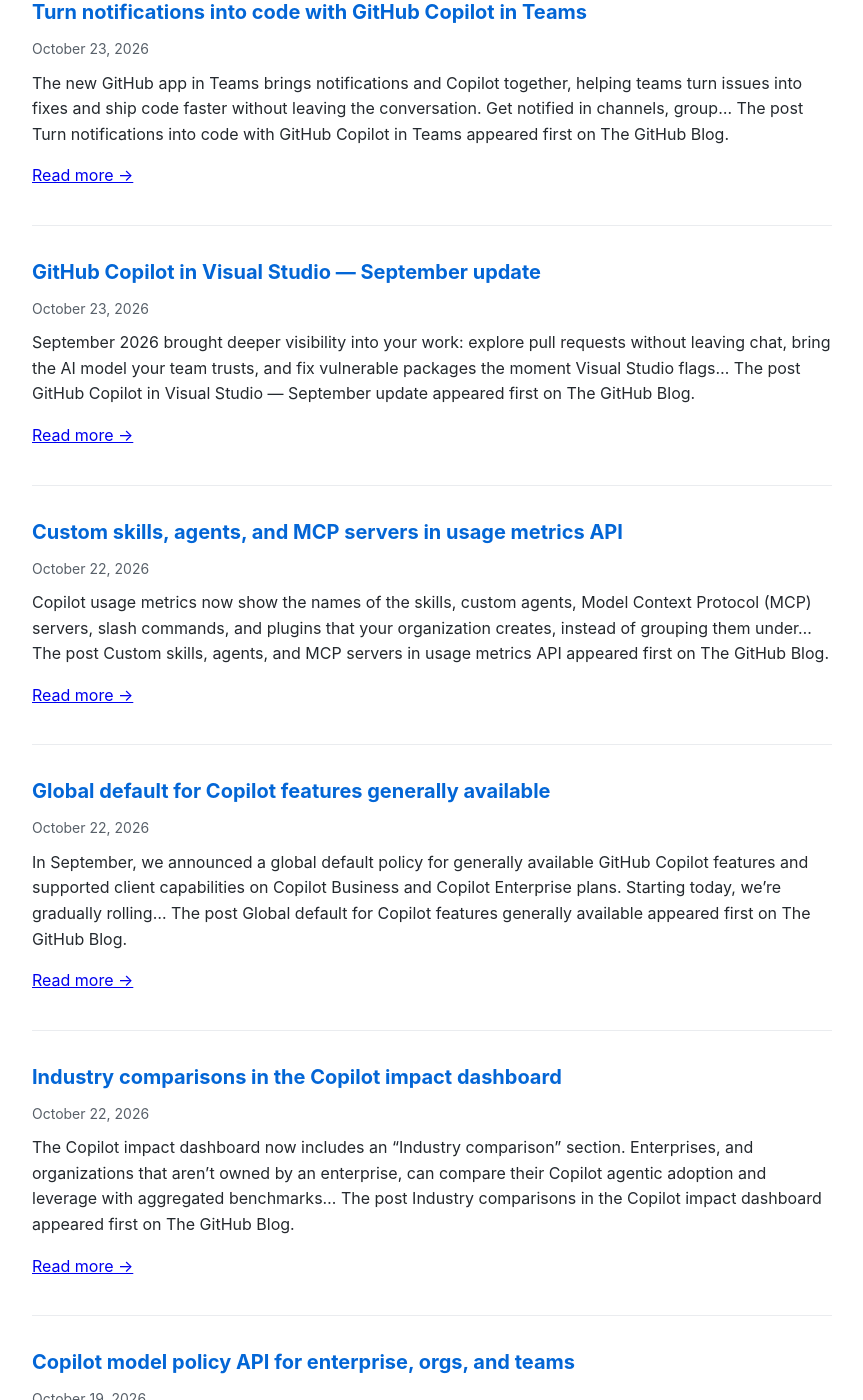
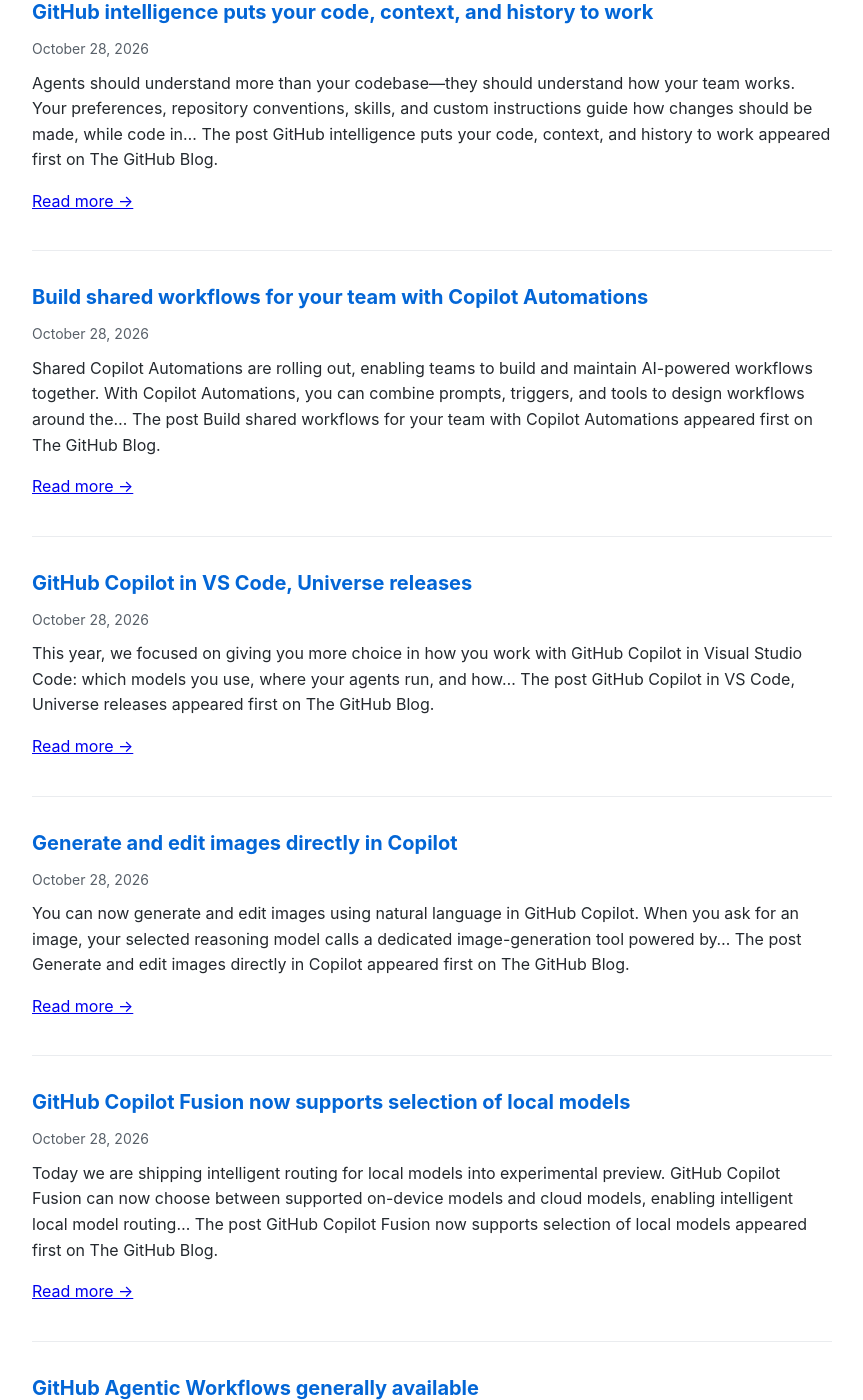
Before and after one commit to Oregand/oregand.github.io, a Jekyll site: the page copilot-feed.html, which Jekyll copies as it is, in a window 1280 px wide and 1400 px high, scrolled down 1168 px. Shown: the whole window, without its empty margins (208-1071 px from the left). Built offline with Jekyll 4.4.1, drawn with Linux system fonts in a browser that asks for light colours; some of the changed text lies outside the part shown.

Commit message:
Update RSS feed

```diff
--- a/copilot-feed.html
+++ b/copilot-feed.html
@@ -65,136 +65,136 @@
 
   <div class="feed-item">
     <div class="feed-title">
-      <a href="https://github.blog/changelog/2026-10-27-github-copilot-supports-server-to-server-authentication" target="_blank">GitHub Copilot supports server-to-server authentication</a>
+      <a href="https://github.blog/changelog/2026-10-28-route-and-orchestrate-models-with-github-copilot-fusion" target="_blank">Route and orchestrate models with GitHub Copilot Fusion</a>
     </div>
-    <div class="feed-date">October 27, 2026</div>
+    <div class="feed-date">October 28, 2026</div>
     <div class="feed-description">
-      GitHub Copilot now supports server-to-server authentication for GitHub Apps installed on organizations, available in public preview. Services and agents built with the GitHub Copilot SDK can now make requests on&#8230;
-The post GitHub Copilot supports server-to-server authentication appeared first on The GitHub Blog.
+      GitHub Copilot Fusion is generally available. Instead of picking a model for each task, choose Copilot Fusion and let Copilot intelligently route and orchestrate which models it uses for you.&#8230;
+The post Route and orchestrate models with GitHub Copilot Fusion appeared first on The GitHub Blog.
 
-      <p><a href="https://github.blog/changelog/2026-10-27-github-copilot-supports-server-to-server-authentication" target="_blank">Read more →</a></p>
+      <p><a href="https://github.blog/changelog/2026-10-28-route-and-orchestrate-models-with-github-copilot-fusion" target="_blank">Read more →</a></p>
     </div>
   </div>
 
   <div class="feed-item">
     <div class="feed-title">
-      <a href="https://github.blog/changelog/2026-10-26-github-copilot-assisted-permissions-generally-available" target="_blank">GitHub Copilot assisted permissions generally available</a>
+      <a href="https://github.blog/changelog/2026-10-28-github-copilot-app-universe-releases" target="_blank">GitHub Copilot app, Universe releases</a>
     </div>
-    <div class="feed-date">October 26, 2026</div>
+    <div class="feed-date">October 28, 2026</div>
     <div class="feed-description">
-      Assisted permissions are now generally available in GitHub Copilot CLI, GitHub Copilot app, and Visual Studio Code. When Copilot requests permission to run a command, access a file system path,&#8230;
-The post GitHub Copilot assisted permissions generally available appeared first on The GitHub Blog.
+      Work doesn&#8217;t always fit in a single repository or session. A feature can span several repositories. A launch plan can pull in specs, designs, and assets without touching a repository&#8230;
+The post GitHub Copilot app, Universe releases appeared first on The GitHub Blog.
 
-      <p><a href="https://github.blog/changelog/2026-10-26-github-copilot-assisted-permissions-generally-available" target="_blank">Read more →</a></p>
+      <p><a href="https://github.blog/changelog/2026-10-28-github-copilot-app-universe-releases" target="_blank">Read more →</a></p>
     </div>
   </div>
 
   <div class="feed-item">
     <div class="feed-title">
-      <a href="https://github.blog/changelog/2026-10-26-gpt-6-1-terra-in-github-copilot" target="_blank">GPT-6.1 Terra in GitHub Copilot</a>
+      <a href="https://github.blog/changelog/2026-10-28-github-enterprise-now-includes-access-to-github-copilot" target="_blank">GitHub Enterprise now includes access to GitHub Copilot</a>
     </div>
-    <div class="feed-date">October 26, 2026</div>
+    <div class="feed-date">October 28, 2026</div>
     <div class="feed-description">
-      GPT-6.1 Terra, OpenAI&#8217;s newest model, is now generally available in GitHub Copilot. It is designed for everyday agentic coding and terminal work at a lower cost than GPT-6.1 Sol. In&#8230;
-The post GPT-6.1 Terra in GitHub Copilot appeared first on The GitHub Blog.
+      Enterprises working with a GitHub or Microsoft account team can now get Copilot included with GitHub Enterprise for every licensed user. Previously, you had to manage two things: how many&#8230;
+The post GitHub Enterprise now includes access to GitHub Copilot appeared first on The GitHub Blog.
 
-      <p><a href="https://github.blog/changelog/2026-10-26-gpt-6-1-terra-in-github-copilot" target="_blank">Read more →</a></p>
+      <p><a href="https://github.blog/changelog/2026-10-28-github-enterprise-now-includes-access-to-github-copilot" target="_blank">Read more →</a></p>
     </div>
   </div>
 
   <div class="feed-item">
     <div class="feed-title">
-      <a href="https://github.blog/changelog/2026-10-23-usage-metrics-api-adds-usage-from-tools-like-opencode" target="_blank">Usage metrics API adds usage from tools like OpenCode</a>
+      <a href="https://github.blog/changelog/2026-10-28-security-extension-for-the-github-copilot-app" target="_blank">Security extension for the GitHub Copilot app</a>
     </div>
-    <div class="feed-date">October 23, 2026</div>
+    <div class="feed-date">October 28, 2026</div>
     <div class="feed-description">
-      The Copilot usage metrics API now reports model usage from more of the tools your developers use with Copilot, including tools like OpenCode that weren&#8217;t previously captured in your reports.&#8230;
-The post Usage metrics API adds usage from tools like OpenCode appeared first on The GitHub Blog.
+      You can now work through your repository&#8217;s GitHub code scanning alerts without leaving the GitHub Copilot app. The new GitHub security extension, now in public preview, lets you find the&#8230;
+The post Security extension for the GitHub Copilot app appeared first on The GitHub Blog.
 
-      <p><a href="https://github.blog/changelog/2026-10-23-usage-metrics-api-adds-usage-from-tools-like-opencode" target="_blank">Read more →</a></p>
+      <p><a href="https://github.blog/changelog/2026-10-28-security-extension-for-the-github-copilot-app" target="_blank">Read more →</a></p>
     </div>
   </div>
 
   <div class="feed-item">
     <div class="feed-title">
-      <a href="https://github.blog/changelog/2026-10-23-turn-notifications-into-code-with-github-copilot-in-teams" target="_blank">Turn notifications into code with GitHub Copilot in Teams</a>
+      <a href="https://github.blog/changelog/2026-10-28-github-intelligence-puts-your-code-context-and-history-to-work" target="_blank">GitHub intelligence puts your code, context, and history to work</a>
     </div>
-    <div class="feed-date">October 23, 2026</div>
+    <div class="feed-date">October 28, 2026</div>
     <div class="feed-description">
-      The new GitHub app in Teams brings notifications and Copilot together, helping teams turn issues into fixes and ship code faster without leaving the conversation. Get notified in channels, group&#8230;
-The post Turn notifications into code with GitHub Copilot in Teams appeared first on The GitHub Blog.
+      Agents should understand more than your codebase&#8212;they should understand how your team works. Your preferences, repository conventions, skills, and custom instructions guide how changes should be made, while code in&#8230;
+The post GitHub intelligence puts your code, context, and history to work appeared first on The GitHub Blog.
 
-      <p><a href="https://github.blog/changelog/2026-10-23-turn-notifications-into-code-with-github-copilot-in-teams" target="_blank">Read more →</a></p>
+      <p><a href="https://github.blog/changelog/2026-10-28-github-intelligence-puts-your-code-context-and-history-to-work" target="_blank">Read more →</a></p>
     </div>
   </div>
 
   <div class="feed-item">
     <div class="feed-title">
-      <a href="https://github.blog/changelog/2026-10-22-github-copilot-in-visual-studio-september-update-2" target="_blank">GitHub Copilot in Visual Studio — September update</a>
+      <a href="https://github.blog/changelog/2026-10-28-build-shared-workflows-for-your-team-with-copilot-automations" target="_blank">Build shared workflows for your team with Copilot Automations</a>
     </div>
-    <div class="feed-date">October 23, 2026</div>
+    <div class="feed-date">October 28, 2026</div>
     <div class="feed-description">
-      September 2026 brought deeper visibility into your work: explore pull requests without leaving chat, bring the AI model your team trusts, and fix vulnerable packages the moment Visual Studio flags&#8230;
-The post GitHub Copilot in Visual Studio — September update appeared first on The GitHub Blog.
+      Shared Copilot Automations are rolling out, enabling teams to build and maintain AI-powered workflows together. With Copilot Automations, you can combine prompts, triggers, and tools to design workflows around the&#8230;
+The post Build shared workflows for your team with Copilot Automations appeared first on The GitHub Blog.
 
-      <p><a href="https://github.blog/changelog/2026-10-22-github-copilot-in-visual-studio-september-update-2" target="_blank">Read more →</a></p>
+      <p><a href="https://github.blog/changelog/2026-10-28-build-shared-workflows-for-your-team-with-copilot-automations" target="_blank">Read more →</a></p>
     </div>
   </div>
 
   <div class="feed-item">
     <div class="feed-title">
-      <a href="https://github.blog/changelog/2026-10-22-custom-skills-agents-and-mcp-servers-in-usage-metrics-api" target="_blank">Custom skills, agents, and MCP servers in usage metrics API</a>
+      <a href="https://github.blog/changelog/2026-10-28-github-copilot-in-vs-code-universe-releases" target="_blank">GitHub Copilot in VS Code, Universe releases</a>
     </div>
-    <div class="feed-date">October 22, 2026</div>
+    <div class="feed-date">October 28, 2026</div>
     <div class="feed-description">
-      Copilot usage metrics now show the names of the skills, custom agents, Model Context Protocol (MCP) servers, slash commands, and plugins that your organization creates, instead of grouping them under&#8230;
-The post Custom skills, agents, and MCP servers in usage metrics API appeared first on The GitHub Blog.
+      This year, we focused on giving you more choice in how you work with GitHub Copilot in Visual Studio Code: which models you use, where your agents run, and how&#8230;
+The post GitHub Copilot in VS Code, Universe releases appeared first on The GitHub Blog.
 
-      <p><a href="https://github.blog/changelog/2026-10-22-custom-skills-agents-and-mcp-servers-in-usage-metrics-api" target="_blank">Read more →</a></p>
+      <p><a href="https://github.blog/changelog/2026-10-28-github-copilot-in-vs-code-universe-releases" target="_blank">Read more →</a></p>
     </div>
   </div>
 
   <div class="feed-item">
     <div class="feed-title">
-      <a href="https://github.blog/changelog/2026-10-22-global-default-for-copilot-features-generally-available" target="_blank">Global default for Copilot features generally available</a>
+      <a href="https://github.blog/changelog/2026-10-28-generate-and-edit-images-directly-in-copilot" target="_blank">Generate and edit images directly in Copilot</a>
     </div>
-    <div class="feed-date">October 22, 2026</div>
+    <div class="feed-date">October 28, 2026</div>
     <div class="feed-description">
-      In September, we announced a global default policy for generally available GitHub Copilot features and supported client capabilities on Copilot Business and Copilot Enterprise plans. Starting today, we&#8217;re gradually rolling&#8230;
-The post Global default for Copilot features generally available appeared first on The GitHub Blog.
+      You can now generate and edit images using natural language in GitHub Copilot. When you ask for an image, your selected reasoning model calls a dedicated image-generation tool powered by&#8230;
+The post Generate and edit images directly in Copilot appeared first on The GitHub Blog.
 
-      <p><a href="https://github.blog/changelog/2026-10-22-global-default-for-copilot-features-generally-available" target="_blank">Read more →</a></p>
+      <p><a href="https://github.blog/changelog/2026-10-28-generate-and-edit-images-directly-in-copilot" target="_blank">Read more →</a></p>
     </div>
   </div>
 
   <div class="feed-item">
     <div class="feed-title">
-      <a href="https://github.blog/changelog/2026-10-22-industry-comparisons-in-the-copilot-impact-dashboard" target="_blank">Industry comparisons in the Copilot impact dashboard</a>
+      <a href="https://github.blog/changelog/2026-10-28-github-copilot-fusion-now-supports-selection-of-local-models" target="_blank">GitHub Copilot Fusion now supports selection of local models</a>
     </div>
-    <div class="feed-date">October 22, 2026</div>
+    <div class="feed-date">October 28, 2026</div>
     <div class="feed-description">
-      The Copilot impact dashboard now includes an &#8220;Industry comparison&#8221; section. Enterprises, and organizations that aren&#8217;t owned by an enterprise, can compare their Copilot agentic adoption and leverage with aggregated benchmarks&#8230;
-The post Industry comparisons in the Copilot impact dashboard appeared first on The GitHub Blog.
+      Today we are shipping intelligent routing for local models into experimental preview. GitHub Copilot Fusion can now choose between supported on-device models and cloud models, enabling intelligent local model routing&#8230;
+The post GitHub Copilot Fusion now supports selection of local models appeared first on The GitHub Blog.
 
-      <p><a href="https://github.blog/changelog/2026-10-22-industry-comparisons-in-the-copilot-impact-dashboard" target="_blank">Read more →</a></p>
+      <p><a href="https://github.blog/changelog/2026-10-28-github-copilot-fusion-now-supports-selection-of-local-models" target="_blank">Read more →</a></p>
     </div>
   </div>
 
   <div class="feed-item">
     <div class="feed-title">
-      <a href="https://github.blog/changelog/2026-10-19-copilot-model-policy-api-for-enterprise-orgs-and-teams" target="_blank">Copilot model policy API for enterprise, orgs, and teams</a>
+      <a href="https://github.blog/changelog/2026-10-28-github-agentic-workflows-generally-available" target="_blank">GitHub Agentic Workflows generally available</a>
     </div>
-    <div class="feed-date">October 19, 2026</div>
+    <div class="feed-date">October 28, 2026</div>
     <div class="feed-description">
-      You can now use the REST API to retrieve and update Copilot model policies for enterprises, enterprise teams, agent apps, and organizations. What&#8217;s new GET and PATCH endpoints are now&#8230;
-The post Copilot model policy API for enterprise, orgs, and teams appeared first on The GitHub Blog.
+      GitHub Agentic Workflows, an open source project from GitHub Next, is now generally available. With agentic workflows, you can automate reasoning-based tasks like issue triage, CI failure analysis, documentation updates,&#8230;
+The post GitHub Agentic Workflows generally available appeared first on The GitHub Blog.
 
-      <p><a href="https://github.blog/changelog/2026-10-19-copilot-model-policy-api-for-enterprise-orgs-and-teams" target="_blank">Read more →</a></p>
+      <p><a href="https://github.blog/changelog/2026-10-28-github-agentic-workflows-generally-available" target="_blank">Read more →</a></p>
     </div>
   </div>
 
   <div class="update-info">
-    Feed last updated: October 28, 2026 at 12:00 PM
+    Feed last updated: October 29, 2026 at 12:02 AM
   </div>
 </body>
 </html>
```
